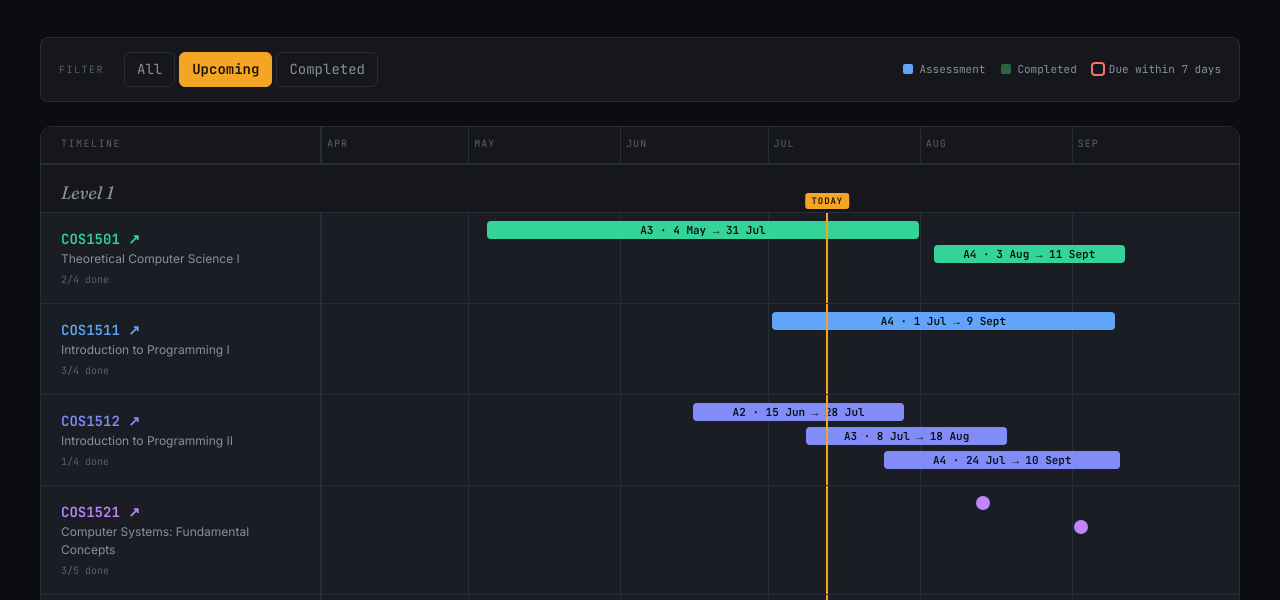
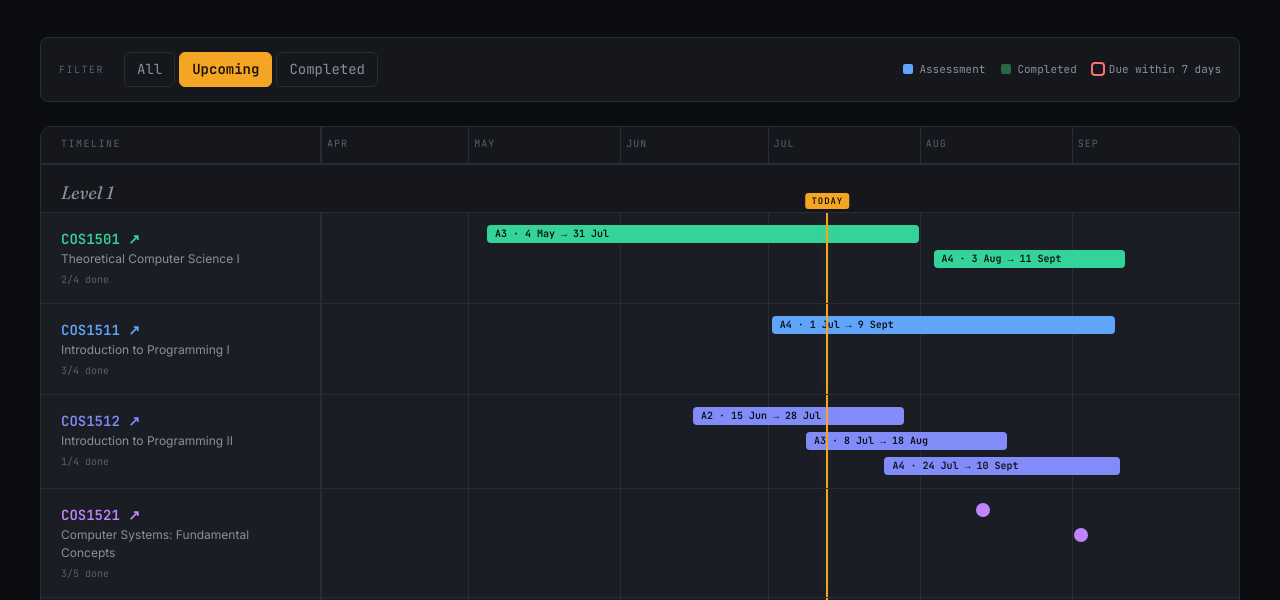
Before and after one commit to JshStadler/unisa_tracker, a website with bundled scripts: page public/index.html in a window 1280 px wide. Shown: the part 325-925 px from the top of the page. Built offline with nearby package versions, Linux system fonts and the light colour scheme; files whose address does not match are found by name.

Commit message:
Fix timeline bar rendering and browser defaults

```diff
--- a/public/styles.css
+++ b/public/styles.css
@@ -11,7 +11,7 @@
 *{box-sizing:border-box;margin:0;padding:0}
 html,body{min-height:100%;background:var(--bg);color:var(--text);font:14px/1.5 Inter,-apple-system,BlinkMacSystemFont,"Segoe UI",sans-serif}
 body{background:radial-gradient(ellipse 1200px 600px at 20% -10%,rgba(245,165,36,.04),transparent 60%),radial-gradient(ellipse 800px 400px at 90% 100%,rgba(96,165,250,.03),transparent 60%),var(--bg)}
-button,input{font:inherit}.container{width:100%;max-width:none;margin:0;padding:32px 40px 80px}
+button,input{font:inherit}button{-webkit-appearance:none;appearance:none}.container{width:100%;max-width:none;margin:0;padding:32px 40px 80px}
 header{display:flex;align-items:flex-end;gap:40px;padding-bottom:28px;margin-bottom:36px;border-bottom:1px solid var(--border)}
 .brand h1{font:500 44px/1 Fraunces,serif;letter-spacing:-.02em;margin-bottom:8px}.brand em{color:var(--accent)}
 .subtitle,.today-badge,.module-code,.module-progress,.stat-label,.ctrl-label,.filter-btn,.form-hint,footer{font-family:"JetBrains Mono",monospace}
@@ -36,12 +36,12 @@ header{display:flex;align-items:flex-end;gap:40px;padding-bottom:28px;margin-bot
 .month-tick{position:absolute;top:0;bottom:0;width:1px;background:var(--border)}
 .level-title{padding:16px 20px 8px;border-top:1px solid var(--border);background:var(--bg-elevated);font:italic 18px Fraunces,serif;color:var(--text-dim)}.level-title:first-child{border-top:0}
 .module{border-top:1px solid var(--border)}.module-info{padding:16px 20px;border-right:1px solid var(--border)}.module-code a{font-weight:700;text-decoration:none}.module-title{font-size:12px;color:var(--text-dim)}.module-progress{margin-top:4px;font-size:10px;color:var(--text-faint)}
-.timeline{position:relative;min-height:58px;padding:8px 20px 8px 0;overflow:visible}
+.timeline{position:relative;min-height:58px;padding:9px 20px 9px 0;overflow:visible}
 .timeline-grid{position:absolute;inset:0 20px 0 0;pointer-events:none}
-.timeline-lane{position:relative;height:24px}
-.assessment-bar{position:absolute;height:18px;min-width:14px;padding:0 8px;border:0;border-radius:4px;background:var(--module-color);color:#0c0d10;font:600 11px "JetBrains Mono",monospace;white-space:nowrap;overflow:hidden;text-overflow:ellipsis;cursor:pointer;transition:transform .15s,box-shadow .15s;z-index:1}
-.assessment-bar:hover,.assessment-bar:focus-visible{transform:translateY(-1px);box-shadow:0 4px 12px rgba(0,0,0,.45);outline:2px solid var(--text);outline-offset:1px;z-index:5}
-.assessment-bar.point{width:14px!important;height:14px;padding:0;border-radius:50%;top:2px}
+.timeline-lane{position:relative;height:25px}
+.assessment-bar{position:absolute;top:3px;display:flex;align-items:center;height:18px;min-width:14px;padding:0 8px;border:0;border-radius:4px;background-color:var(--module-color);color:#0c0d10;font:600 10px/18px "JetBrains Mono",monospace;white-space:nowrap;overflow:hidden;text-overflow:ellipsis;cursor:pointer;transition:transform .15s,box-shadow .15s,filter .15s;z-index:1}
+.assessment-bar:hover,.assessment-bar:focus-visible{transform:translateY(-1px);filter:brightness(1.08);box-shadow:0 4px 12px rgba(0,0,0,.45);outline:2px solid var(--text);outline-offset:1px;z-index:5}
+.assessment-bar.point{width:14px!important;height:14px;min-width:14px;padding:0;border-radius:50%;top:5px;color:transparent}
 .assessment-bar.completed{opacity:.38;text-decoration:line-through;color:var(--text-dim)}
 .assessment-bar.due-soon{box-shadow:0 0 0 2px var(--due-soon),0 0 16px var(--due-soon-glow);z-index:3}
 .assessment-bar.overdue{box-shadow:0 0 0 2px var(--due-soon);z-index:2}
```
